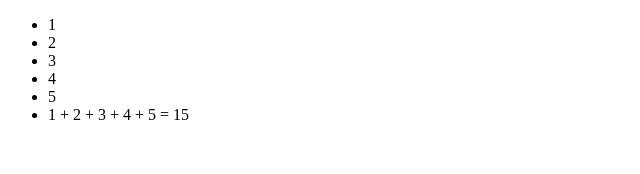
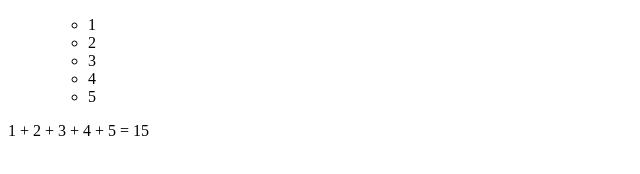
Before and after one commit to Antonio-Mihajlovski/homework-repo, a plain HTML site: page homework 5/homework 2/index.html in a window 1280 px wide. Shown: the whole page, without its empty margins (0-640 px from the left). Drawn offline with Linux system fonts and the light colour scheme.

Commit message:
fixed class 5 homework 2

```diff
--- a/homework 5/homework 2/app.js
+++ b/homework 5/homework 2/app.js
@@ -1,11 +1,23 @@
-let number = document.getElementsByTagName("li");
-console.log(number);
+let number = document.getElementById("content");
+let sumOfAll = document.getElementById("sum");
 
 let numbers = [1 , 2, 3 ,4 ,5];
-number[0].textContent = numbers[0];
-number[1].textContent = numbers[1];
-number[2].textContent = numbers[2];
-number[3].textContent = numbers[3];
-number[4].textContent = numbers[4];
-number[5].textContent = `${numbers[0]} + ${numbers[1]} + ${numbers[2]} + ${numbers[3]} + ${numbers[4]} =
-${numbers[0] + numbers[1] + numbers[2] + numbers[3] + numbers[4]}  `;
+function printGrades (array){
+    let num = "";
+    number.innerHTML = "";
+    let sum = 0;
+    liContent = "";
+
+    for (let i = 0;i < numbers.length; i++){
+        liContent += `<li>${array[i]}</li>`
+        sum += array[i];
+        if (i === array.length - 1){
+            num += array[i] + " =";
+        } else {
+            num += array[i] + " + ";
+        }
+    }
+    content.innerHTML += `<ul> ${liContent} </ul>`;
+    sumOfAll.innerHTML += `${num} ${sum}`
+}
+printGrades(numbers);
--- a/homework 5/homework 2/index.html
+++ b/homework 5/homework 2/index.html
@@ -7,16 +7,9 @@
     <title>Document</title>
 </head>
 <body>
-    <section>
-        <ul>
-            <li></li>
-            <li></li>
-            <li></li>
-            <li></li>
-            <li></li>
-            <li></li>
-        </ul>
-    </section>
+    <ul id="content">
+    </ul>
+    <p id="sum"></p>
     <script src="./app.js"></script>
 </body>
 </html>
```
